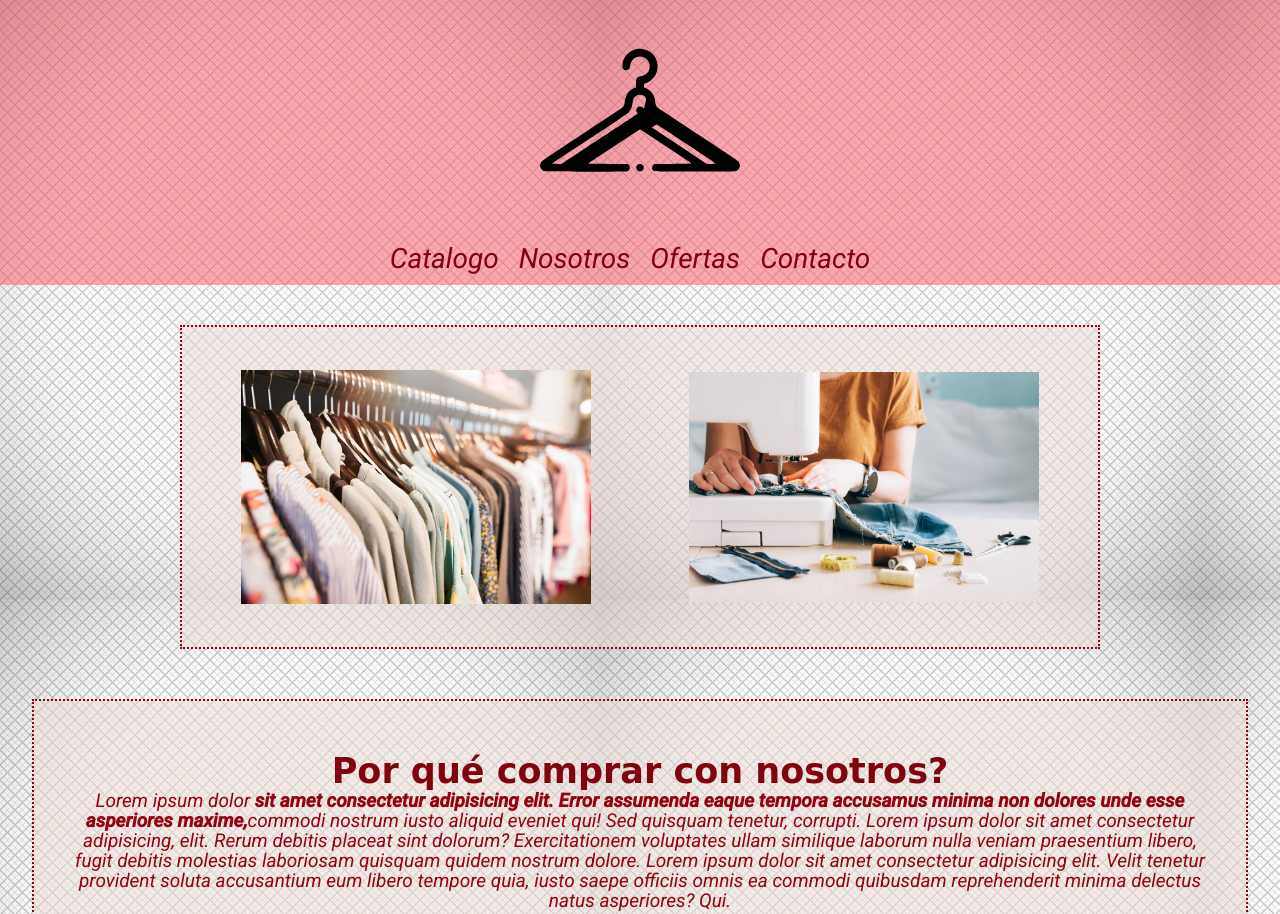
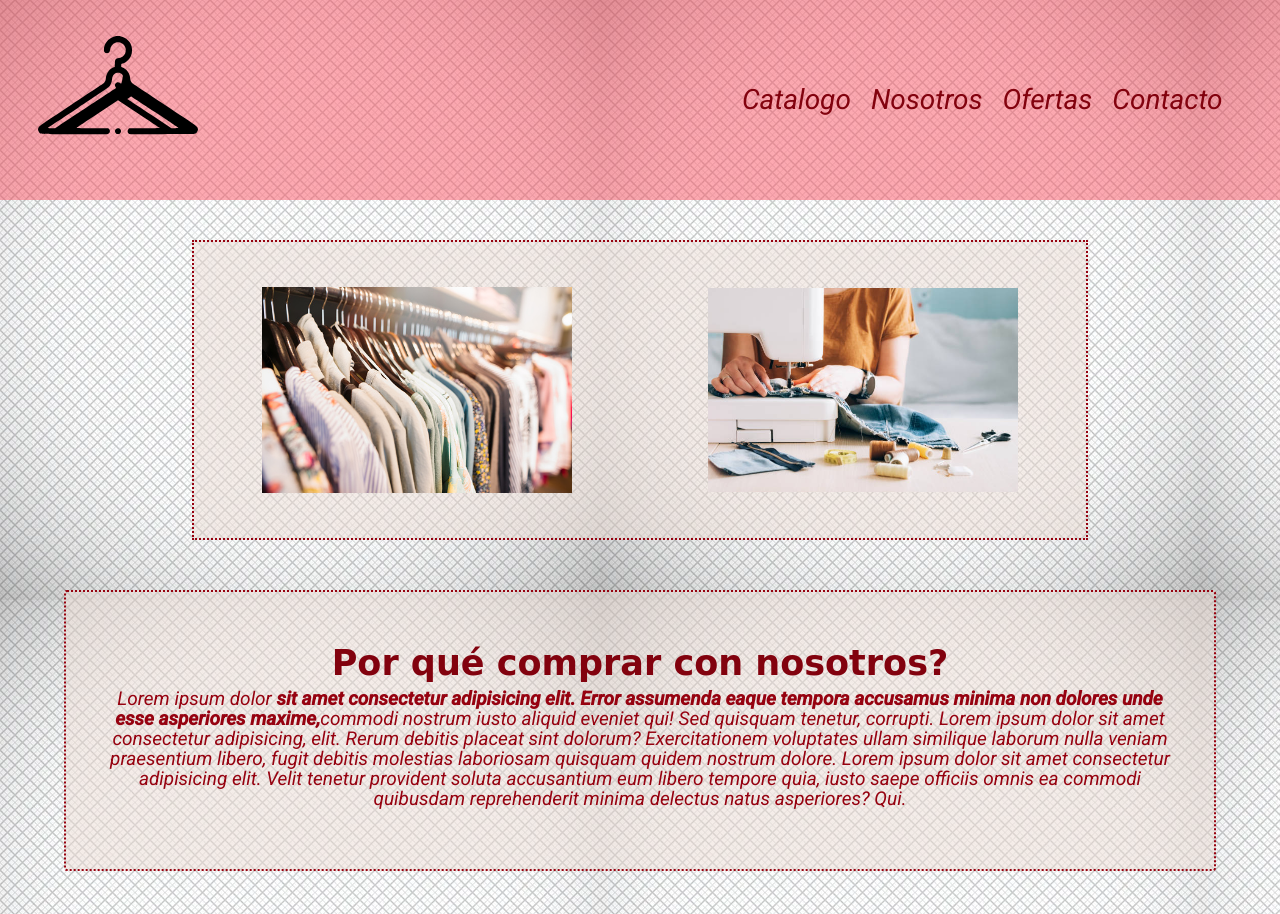
Before and after one commit to woscoff/Desafio-Coder, a plain HTML site: page index.html in a window 1280 px wide. Shown: the top 914 px of the page. Drawn offline with nearby package versions, Linux system fonts and the light colour scheme.

Commit message:
Bootstrap1

```diff
--- a/css/style.css
+++ b/css/style.css
@@ -61,7 +61,7 @@ nav{
 }
 
 	nav img{
-		width: 200px;
+		width: 160px;
 		margin-bottom: 30px;
 	}
 
@@ -86,6 +86,9 @@ nav{
 		}
 
 
+.bg-nav{
+	background-color: rgba(252,84,100, 0.5);
+}
 
 .p__articulo{
 	width: 90%;
@@ -100,7 +103,7 @@ nav{
 	width: 80%;
 	height: 60rem;
 	border: dotted 2px #960210;
-	padding: 1rem;
+	padding: auto;
 	margin-top: 40px;
 	margin-left: auto;
 	margin-right: auto;
@@ -108,10 +111,10 @@ nav{
   	flex-direction: column;
 }
 	#contenedor img{
-		width: 35rem;
+		width: 28rem;
 		height: auto;
 		margin: auto;
-		padding: 2rem;
+		padding: 3rem;
 	}
 
 
@@ -244,6 +247,12 @@ nav{
   		width: 70%;
 		height: 30rem;
 	}
+	#contenedor img{
+		width: 35rem;
+		height: auto;
+		margin: auto;
+		padding: 2rem;
+	}
 }
 
 
--- a/index.html
+++ b/index.html
@@ -4,29 +4,37 @@
 	<meta charset="UTF-8">
 	<meta name="viewport" content="width=device-width, initial-scale=1.0">
 	<title>Indumentaria</title>
+	<link href="https://cdn.jsdelivr.net/npm/bootstrap@5.0.2/dist/css/bootstrap.min.css" rel="stylesheet" integrity="sha384-EVSTQN3/azprG1Anm3QDgpJLIm9Nao0Yz1ztcQTwFspd3yD65VohhpuuCOmLASjC" crossorigin="anonymous">
 	<link rel="stylesheet" href="css/style.css">
 </head>
 <body>
 	<div class="contenedor-r">
 		<header>
-			<nav id="mainNav">
+			<nav class="navbar navbar-expand-lg navbar-light bg-nav">
+			  <div class="container-fluid">
 			    <a href="index.html">
 				<img src="img/logo.svg" alt="logo de pagina" class="logo">
 				</a>
-				<ul>
-					<li>
+			    <button class="navbar-toggler" type="button" data-bs-toggle="collapse" data-bs-target="#navbarNav" aria-controls="navbarNav" aria-expanded="false" aria-label="Toggle navigation">
+			      <span class="navbar-toggler-icon"></span>
+			    </button>
+			    <div class="collapse navbar-collapse" id="navbarNav">
+			      <ul class="navbar-nav ms-auto">
+			        <li class="nav-item">
 			          <a href="views/catalogo.html">Catalogo</a>
 			        </li>
-					<li>
+			        <li class="nav-item">
 			          <a href="views/nosotros.html">Nosotros</a>
 			        </li>
-					<li>
+			        <li class="nav-item">
 			          <a href="views/ofertas.html">Ofertas</a>
 			        </li>
-					<li>
+			        <li class="nav-item">
 			          <a href="views/contacto.html">Contacto</a>
 			        </li>
 			      </ul>
+			    </div>
+			  </div>
 			</nav>
 		</header>
 		<main>
@@ -38,12 +46,12 @@
 			</section>
 
 			<section id="info">
-				<article class="text-center p__articulo bg">
+				<article class="text-center rounded-3 p__articulo bg">
 					<h1 class="text-bold titulo__xxl">Por qué comprar con nosotros?</h1>
 					<p>Lorem ipsum dolor <span class="text-bold"> sit amet consectetur adipisicing elit. Error assumenda eaque tempora accusamus minima non dolores unde esse asperiores maxime,</span>commodi nostrum iusto aliquid eveniet qui! Sed quisquam tenetur, corrupti. Lorem ipsum dolor sit amet consectetur adipisicing, elit. Rerum debitis placeat sint dolorum? Exercitationem voluptates ullam similique laborum nulla veniam praesentium libero, fugit debitis molestias laboriosam quisquam quidem nostrum dolore. Lorem ipsum dolor sit amet consectetur adipisicing elit. Velit tenetur provident soluta accusantium eum libero tempore quia, iusto saepe officiis omnis ea commodi quibusdam reprehenderit minima delectus natus asperiores? Qui.</p>
 				</article>
 
-				<article class="text-center p__articulo bg">
+				<article class="text-center rounded-3 p__articulo bg">
 					<h2 class="text-bold titulo__xxl">Breve historia de la empresa</h2>
 					<p>Lorem ipsum dolor sit, amet, consectetur adipisicing elit. Dignissimos repudiandae molestias at animi, provident, officia sit odit, porro officiis repellendus modi. Neque accusamus eius fugit! Numquam nihil magni quibusdam provident. Lorem ipsum dolor sit amet consectetur adipisicing elit. Necessitatibus sit repudiandae, sunt sequi deserunt consequatur quos ipsa sapiente commodi vitae possimus consequuntur asperiores eaque aperiam totam pariatur corrupti maiores temporibus? Lorem ipsum dolor, sit amet consectetur, adipisicing elit. Eligendi ipsam corporis inventore eum sunt, optio vero sapiente, labore quisquam consectetur quos natus quia dicta maiores culpa facilis explicabo saepe. Aut. Lorem ipsum dolor, sit amet consectetur adipisicing elit. Eveniet exercitationem qui iste iure magni impedit nulla, velit rerum, eaque voluptatibus nemo cumque sapiente sit dolorum totam quisquam, quibusdam laudantium non!</p>
 				</article>
@@ -59,5 +67,6 @@
 			</a>
 		</footer>
 	</div>
+	<script src="https://cdn.jsdelivr.net/npm/bootstrap@5.0.2/dist/js/bootstrap.bundle.min.js" integrity="sha384-MrcW6ZMFYlzcLA8Nl+NtUVF0sA7MsXsP1UyJoMp4YLEuNSfAP+JcXn/tWtIaxVXM" crossorigin="anonymous"></script>
 </body>
 </html>
```
Also changed, not shown: views/catalogo.html (+15 -7 lines), views/contacto.html (+15 -6 lines), views/nosotros.html (+15 -6 lines), views/ofertas.html (+15 -6 lines). Lines whose indentation alone changed are shown as unchanged.
